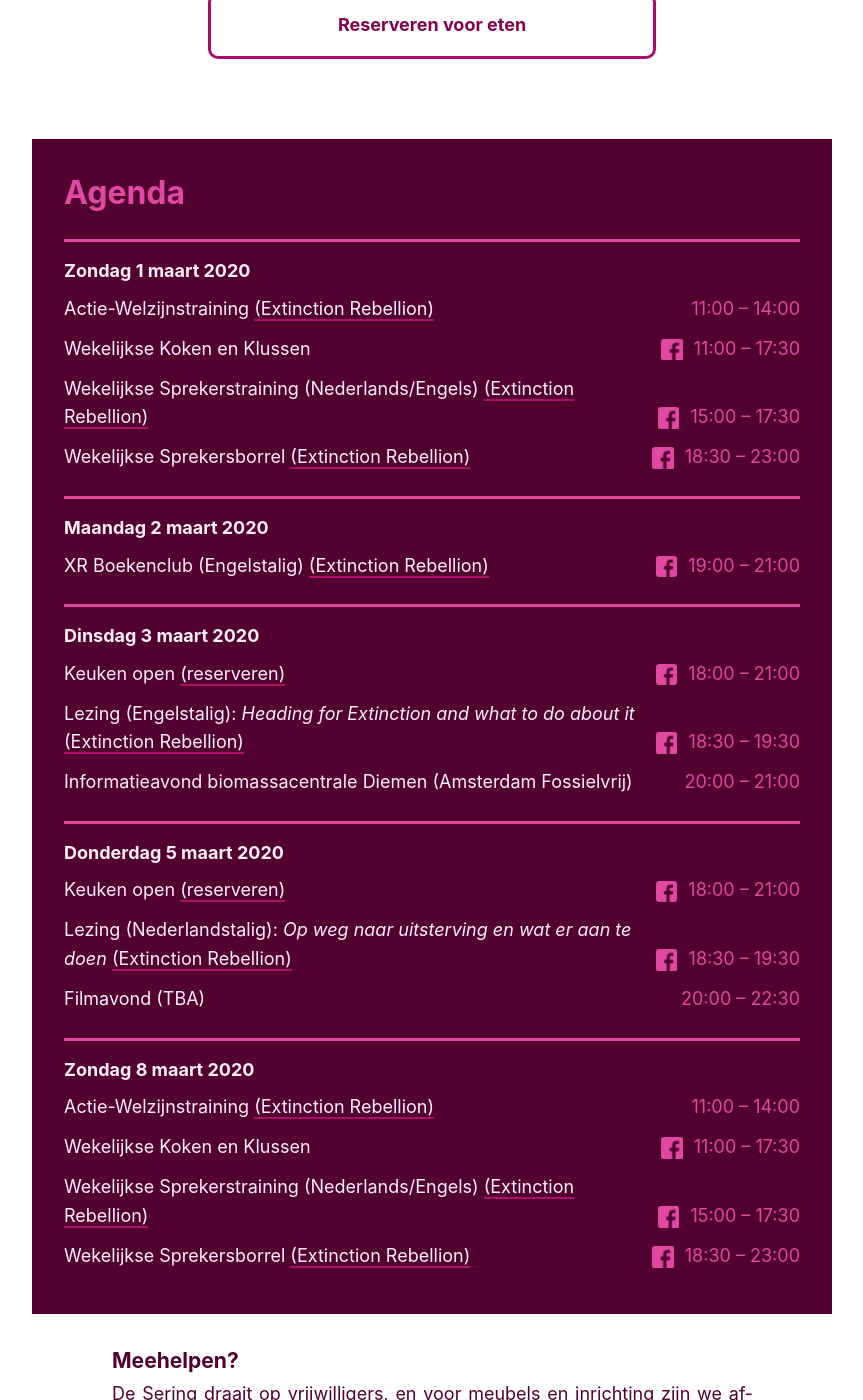
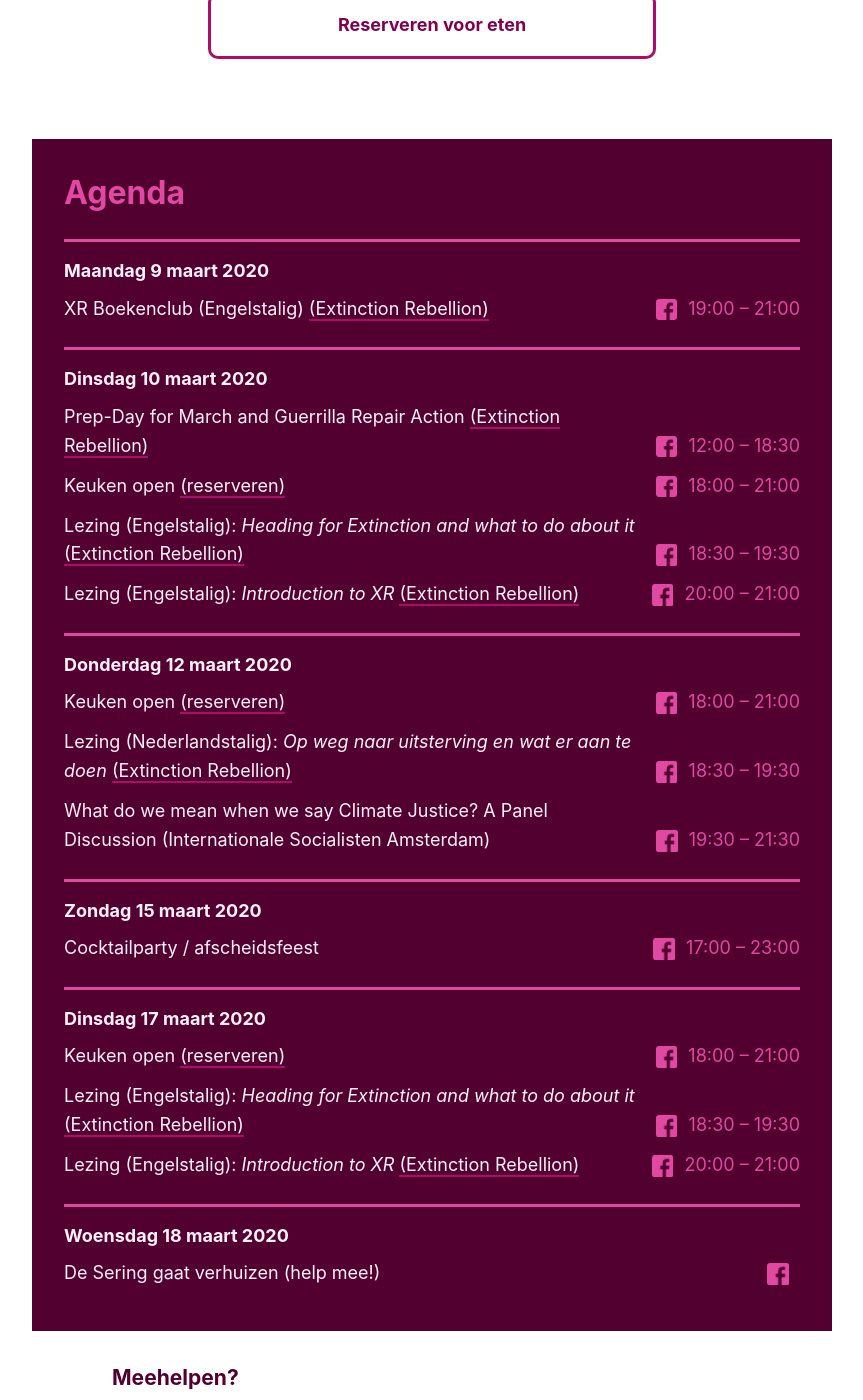
Before and after one commit to decoalitie/desering.org, a Jekyll site: the page built from index.md, in a window 1280 px wide and 1400 px high, scrolled down 811 px. Shown: the whole window, without its empty margins (208-1071 px from the left). Built offline with Jekyll 4.4.1, drawn with Linux system fonts in a browser that asks for light colours; some web fonts are replaced.

Commit message:
update events

```diff
--- a/_data/events.yml
+++ b/_data/events.yml
@@ -1,102 +1,83 @@
-- date: '2020-03-01'
-  time: '11:00 – 14:00'
-  description-nl: 'Actie-Welzijnstraining'
-  description-en: 'Action Wellbeing Training'
-  xr: true
-
-- date: '2020-03-01'
-  time: '11:00 – 17:30'
-  description-nl: 'Wekelijkse Koken en Klussen'
-  description-en: 'Weekly Cooking and Handywork'
-  fb-url: 'https://www.facebook.com/events/1018993861811248/'
-
-- date: '2020-03-01'
-  time: '15:00 – 17:30'
-  description-nl: 'Wekelijkse Sprekerstraining (Nederlands/Engels)'
-  description-en: 'Weekly Speakers Training (Dutch/English)'
-  xr: true
-  fb-url: 'https://www.facebook.com/events/485388062119099'
-
-- date: '2020-03-01'
-  time: '18:30 – 23:00'
-  description-nl: 'Wekelijkse Sprekersborrel'
-  description-en: 'Weekly Speakers Roundtable'
-  xr: true
-  fb-url: 'https://www.facebook.com/events/601467640638355/'
-
-- date: '2020-03-02'
+- date: '2020-03-09'
   time: '19:00 – 21:00'
   description-nl: 'XR Boekenclub (Engelstalig)'
   description-en: 'XR Bookclub'
   xr: true
   fb-url: 'https://www.facebook.com/events/654131528702330/'
 
-- date: '2020-03-03'
+- date: '2020-03-10'
+  time: '12:00 – 18:30'
+  description-nl: 'Prep-Day for March and Guerrilla Repair Action'
+  description-en: 'Prep-Day for March and Guerrilla Repair Action'
+  xr: true
+  fb-url: 'facebook.com/events/138541714064143/'
+
+- date: '2020-03-10'
   time: '18:00 – 21:00'
   description-nl: 'Keuken open <a href="/reserveren.html">(reserveren)</a>'
   description-en: 'Kitchen open <a href="/reservations.html">(reservations)</a>'
   fb-url: 'https://www.facebook.com/events/515440649328868/'
 
-- date: '2020-03-03'
+- date: '2020-03-10'
   time: '18:30 – 19:30'
   description-nl: 'Lezing (Engelstalig): <em>Heading for Extinction and what to do about it</em>'
   description-en: 'Talk (English): <em>Heading for Extinction and what to do about it</em>'
   xr: true
-  fb-url: 'https://www.facebook.com/events/561979884357775/'
+  fb-url: 'https://www.facebook.com/events/604621620119602/'
 
-- date: '2020-03-03'
+- date: '2020-03-10'
   time: '20:00 – 21:00'
-  description-nl: 'Informatieavond biomassacentrale Diemen (Amsterdam Fossielvrij)'
-  description-en: 'Information evening biomassa plant Diemen (Amsterdam Fossilfree)'
+  description-nl: 'Lezing (Engelstalig): <em>Introduction to XR</em>'
+  description-en: 'Talk (English): <em>Introduction to XR</em>'
+  xr: true
+  fb-url: 'https://www.facebook.com/events/462366211373890/'
 
-# - date: '2020-03-03'
-#   time: '20:00 – 21:00'
-#   description-nl: 'Lezing (Engelstalig): <em>Introduction to XR</em>'
-#   description-en: 'Talk (English): <em>Introduction to XR</em>'
-#   xr: true
-#   fb-url: 'https://www.facebook.com/events/462366211373890/'
-
-- date: '2020-03-05'
+- date: '2020-03-12'
   time: '18:00 – 21:00'
   description-nl: 'Keuken open <a href="/reserveren.html">(reserveren)</a>'
   description-en: 'Kitchen open <a href="/reservations.html">(reservations)</a>'
   fb-url: 'https://www.facebook.com/events/515440649328868/'
 
-- date: '2020-03-05'
+- date: '2020-03-12'
   time: '18:30 – 19:30'
   description-nl: 'Lezing (Nederlandstalig): <em>Op weg naar uitsterving en wat er aan te doen</em>'
   description-en: 'Talk (Dutch): <em>Op weg naar uitsterving en wat er aan te doen</em>'
   xr: true
   fb-url: 'https://www.facebook.com/events/1506327772851412/'
 
-- date: '2020-03-05'
-  time: '20:00 – 22:30'
-  description-nl: 'Filmavond (TBA)'
-  description-en: 'Film Night (TBA)'
-  # fb-url: 'https://www.facebook.com/events/230115424674168/'
+- date: '2020-03-12'
+  time: '19:30 – 21:30'
+  description-nl: 'What do we mean when we say Climate Justice? A Panel Discussion (Internationale Socialisten Amsterdam)'
+  description-en: "What do we mean when we say Climate Justice? A Panel Discussion (Internationale Socialisten Amsterdam)"
+  fb-url: 'https://www.facebook.com/events/630493784456527/'
 
-- date: '2020-03-08'
-  time: '11:00 – 14:00'
-  description-nl: 'Actie-Welzijnstraining'
-  description-en: 'Action Wellbeing Training'
+- date: '2020-03-15'
+  time: '17:00 – 23:00'
+  description-nl: 'Cocktailparty / afscheidsfeest'
+  description-en: 'Cocktail / goodbye party'
+  fb-url: 'https://www.facebook.com/events/158191691856001/'
+
+- date: '2020-03-17'
+  time: '18:00 – 21:00'
+  description-nl: 'Keuken open <a href="/reserveren.html">(reserveren)</a>'
+  description-en: 'Kitchen open <a href="/reservations.html">(reservations)</a>'
+  fb-url: 'https://www.facebook.com/events/515440649328868/'
+
+- date: '2020-03-17'
+  time: '18:30 – 19:30'
+  description-nl: 'Lezing (Engelstalig): <em>Heading for Extinction and what to do about it</em>'
+  description-en: 'Talk (English): <em>Heading for Extinction and what to do about it</em>'
   xr: true
+  fb-url: 'https://www.facebook.com/events/604621620119602/'
 
-- date: '2020-03-08'
-  time: '11:00 – 17:30'
-  description-nl: 'Wekelijkse Koken en Klussen'
-  description-en: 'Weekly Cooking and Handywork'
-  fb-url: 'https://www.facebook.com/events/1018993861811248/'
+- date: '2020-03-17'
+  time: '20:00 – 21:00'
+  description-nl: 'Lezing (Engelstalig): <em>Introduction to XR</em>'
+  description-en: 'Talk (English): <em>Introduction to XR</em>'
+  xr: true
+  fb-url: 'https://www.facebook.com/events/462366211373890/'
 
-- date: '2020-03-08'
-  time: '15:00 – 17:30'
-  description-nl: 'Wekelijkse Sprekerstraining (Nederlands/Engels)'
-  description-en: 'Weekly Speakers Training (Dutch/English)'
-  xr: true
-  fb-url: 'https://www.facebook.com/events/485388062119099'
-
-- date: '2020-03-08'
-  time: '18:30 – 23:00'
-  description-nl: 'Wekelijkse Sprekersborrel'
-  description-en: 'Weekly Speakers Roundtable'
-  xr: true
-  fb-url: 'https://www.facebook.com/events/601467640638355/'
+- date: '2020-03-18'
+  description-nl: 'De Sering gaat verhuizen (help mee!)'
+  description-en: "The Sering is moving out (and we can use your help!)"
+  fb-url: "https://www.facebook.com/events/137468884287857/"
```
